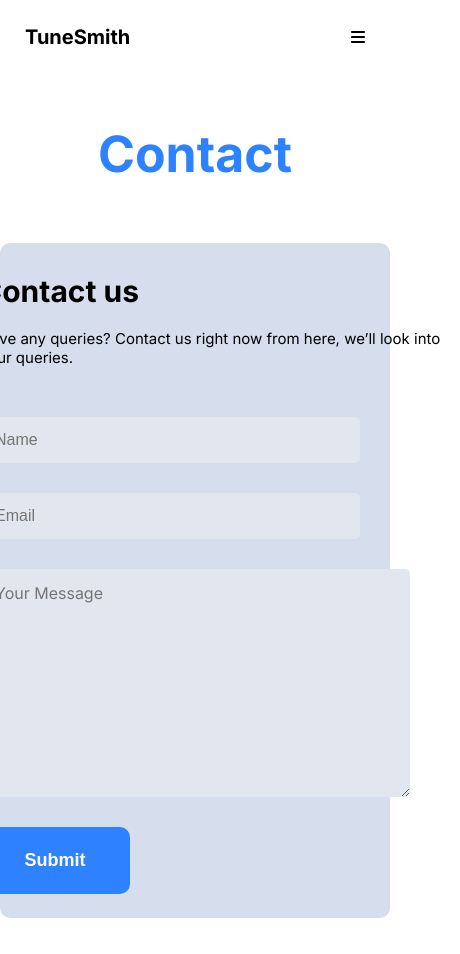
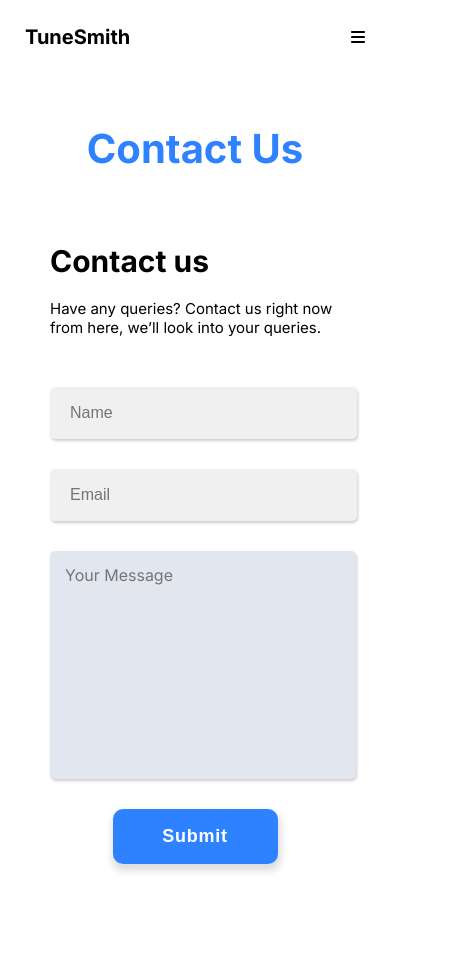
Before and after one commit to Tijil2111/w3btek-frontend, a Next.js app: page /contact in a window 390 px wide. Shown: the whole page, 460 px wide, since content can reach past the window. Built offline with nearby package versions, Linux system fonts and the light colour scheme.

Commit message:
fixes and responsivenes

```diff
--- a/Components/ContactBox.jsx
+++ b/Components/ContactBox.jsx
@@ -21,14 +21,14 @@ export default function ContactBox() {
               <input
                 type="text"
                 className={styles.input}
-                placeholder="Name"
+                placeholder="Your Name"
                 required
                 name="name"
               />
               <input
                 type="text"
                 className={styles.input}
-                placeholder="Email"
+                placeholder="Your Email"
                 required
                 name="email"
               />
--- a/Components/Header.jsx
+++ b/Components/Header.jsx
@@ -36,11 +36,6 @@ export default function Header() {
         />
         <ul className={styles.navList} id={open ? styles.mobileOpen : ""}>
           <li className={`${styles.navListItem}`}>
-            <Link href="/features">
-              <div className={styles.navLink}>Our Features</div>
-            </Link>
-          </li>
-          <li className={`${styles.navListItem}`}>
             <Link href="/products">
               <div className={styles.navLink}>Products</div>
             </Link>
--- a/pages/contact.js
+++ b/pages/contact.js
@@ -7,7 +7,7 @@ export default function contactPage() {
   return (
     <>
       <div className={styles.contact}>
-        <div className={styles.heading}>Contact</div>
+        <div className={styles.heading}>Contact Us</div>
         <ContactBox />
         <ContactMobile />
       </div>
--- a/styles/Contact.module.css
+++ b/styles/Contact.module.css
@@ -1,15 +1,15 @@
 @import url("https://fonts.googleapis.com/css2?family=Inter:wght@400;500;600;700&display=swap");
 
 .contact {
-  height: 100vh;
   display: flex;
   flex-direction: column;
   align-items: center;
   position: relative;
+  margin-bottom: 40px;
 }
 
 .heading {
-  font-size: 50px;
+  font-size: 40px;
   color: #2f82ff;
   text-align: center;
   padding-top: 50px;
@@ -17,12 +17,14 @@
   padding-bottom: 40px;
 }
 .contactBox {
-  background-color: #d6dded;
+  background-color: white;
   border-radius: 10px;
   width: 900px;
-  height: 700px;
-  border: 1px solid #7a7a7a;
-  box-shadow: 0px 4px 7px rgba(180, 180, 180, 0.25);
+  height: 620px;
+  border: 1px solid #afafaf;
+  border-radius: 10px;
+  box-shadow: 1px 4px 7px rgba(180, 180, 180, 0.25);
+  filter: drop-shadow(0px 5px 7px rgba(173, 173, 173, 0.25));
   display: flex;
 }
 
@@ -31,12 +33,14 @@
   font-weight: bold;
   padding-left: 50px;
   padding-top: 30px;
+  font-weight: bolder;
 }
 .sub {
   font-size: 15px;
   font-weight: 300;
   padding-left: 50px;
   padding-top: 20px;
+  width: 80%;
 }
 .form {
   padding: 50px;
@@ -45,30 +49,37 @@
   gap: 30px;
 }
 .input {
-  background: #e2e6ee;
+  background: #f0f0f0;
+  box-shadow: 1px 2px 3px rgb(206, 206, 206);
   border-radius: 5px;
   border: none;
   outline: none;
   font-size: 16px;
   padding: 14px 15px;
   width: 350px;
+  padding: 17px 20px;
 }
 .message {
-  background: #e2e6ee;
+  background: #f0f0f0;
   border-radius: 5px;
   border: none;
   outline: none;
   font-size: 16px;
   padding: 14px 15px;
   width: 500px;
-  height: 200px;
+  height: 125px;
   font-family: "Inter", sans-serif;
+  box-shadow: 1px 2px 3px rgb(206, 206, 206);
+  resize: none;
 }
 
 .submitButton {
-  width: 150px;
-  height: 67px;
+  width: 165px;
+  padding: 17px 25px;
   background: #2f82ff;
+  letter-spacing: 0.75px;
+  box-shadow: 1px 5px 7px 2px rgb(216, 216, 216, 0.85);
+  border-radius: 10px;
   color: white;
   font-size: 18px;
   font-weight: bold;
@@ -87,13 +98,8 @@
     display: flex;
     flex-direction: column;
     align-items: center;
-    height: 80vh;
     width: 100%;
-    background-color: #d6dded;
-    position: absolute; /* added */
-    bottom: 0; /* added */
-    left: 0;
-    border-radius: 10px;
+    background-color: white;
   }
   .message {
     background: #e2e6ee;
@@ -107,3 +113,15 @@
     font-family: "Inter", sans-serif;
   }
 }
+
+@media only screen and (max-width: 600px) {
+  .input {
+    width: 92%;
+  }
+  .message {
+    width: 95%;
+  }
+  .submitButton {
+    margin: auto;
+  }
+}
```
Also changed, not shown: pages/404.js (added, +10 -0 lines), pages/index.js (+11 -5 lines), styles/404.module.css (added, +12 -0 lines), styles/Home.module.css (+37 -17 lines).
